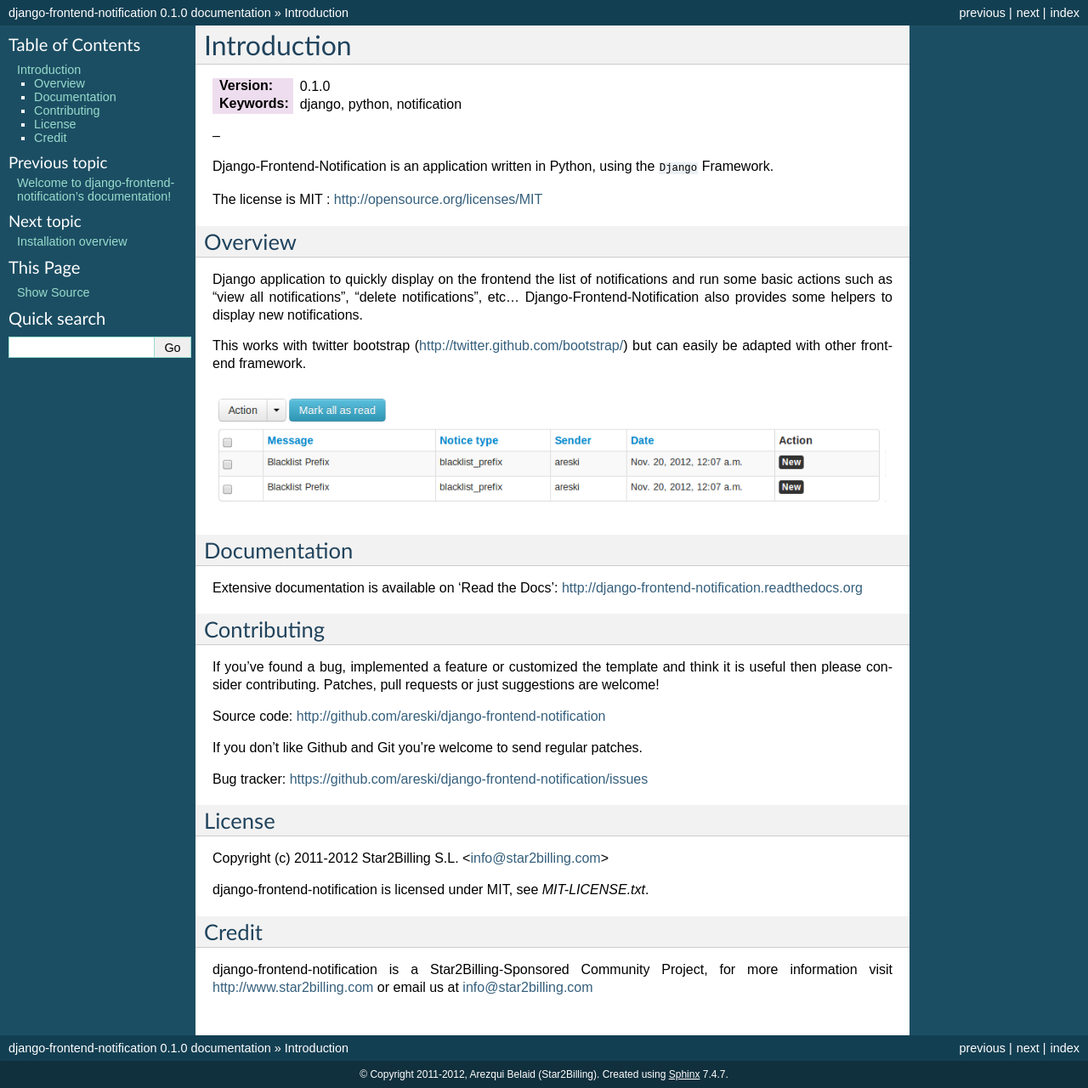
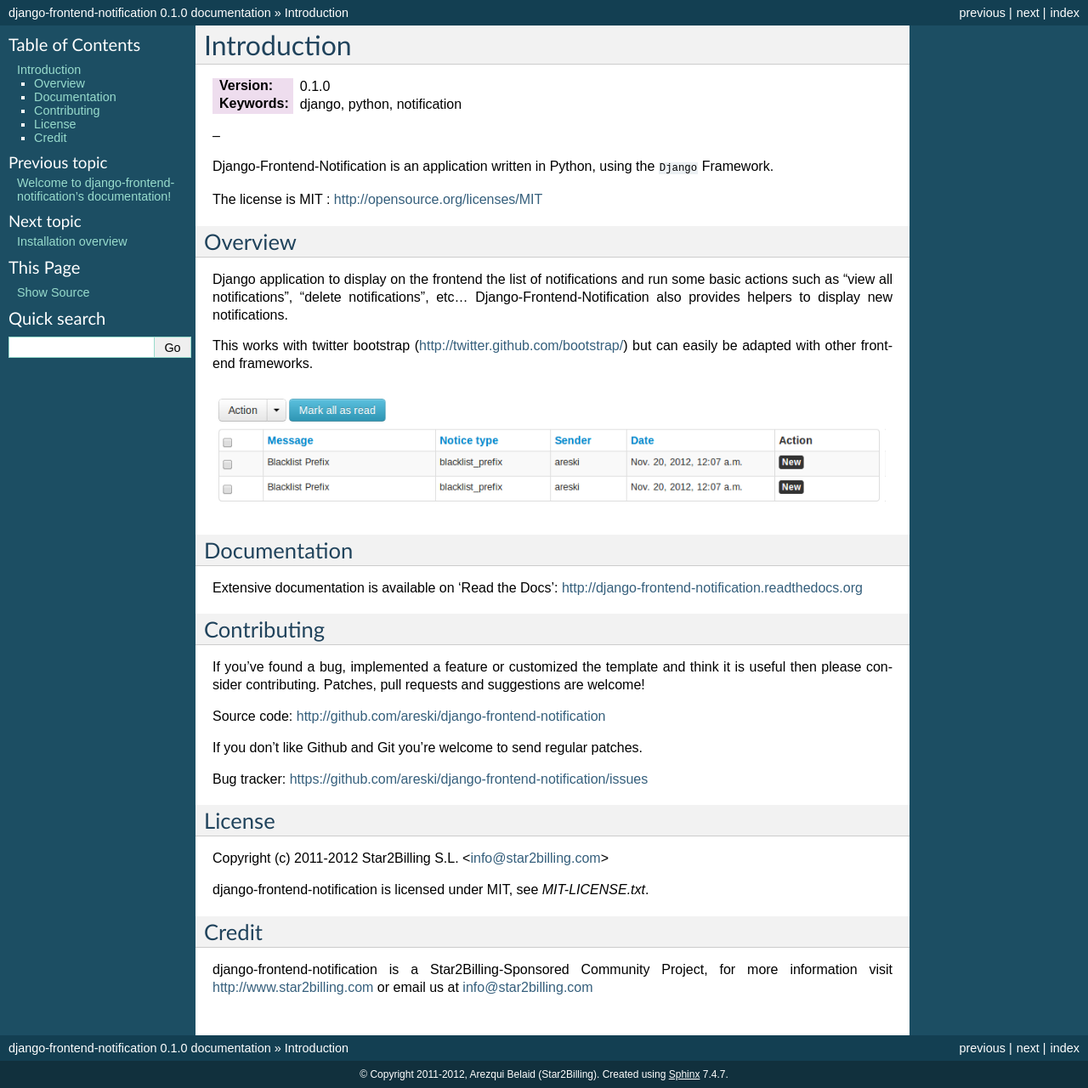
Before and after one commit to areski/django-frontend-notification, a Sphinx documentation site: the page built from docs/source/introduction.rst, in a window 1280 px wide. Shown: the whole page at 85% size. Built offline with Sphinx 7.4.7, drawn with Linux system fonts in a browser that asks for light colours.

Commit message:
update documentation / spelling correction

```diff
--- a/docs/source/includes/introduction.txt
+++ b/docs/source/includes/introduction.txt
@@ -15,9 +15,9 @@ The license is MIT : http://opensource.org/licenses/MIT
 Overview
 ========
 
-Django application to quickly display on the frontend the list of notifications and run some basic actions such as "view all notifications", "delete notifications", etc... Django-Frontend-Notification also provides some helpers to display new notifications.
+Django application to display on the frontend the list of notifications and run some basic actions such as "view all notifications", "delete notifications", etc... Django-Frontend-Notification also provides helpers to display new notifications.
 
-This works with twitter bootstrap (http://twitter.github.com/bootstrap/) but can easily be adapted with other front-end framework.
+This works with twitter bootstrap (http://twitter.github.com/bootstrap/) but can easily be adapted with other front-end frameworks.
 
 .. image:: ./_static/django-frontend-notification.png
     :width: 792
@@ -38,8 +38,8 @@ Contributing
 ============
 
 If you've found a bug, implemented a feature or customized the template and
-think it is useful then please consider contributing. Patches, pull requests or
-just suggestions are welcome!
+think it is useful then please consider contributing. Patches, pull requests
+and suggestions are welcome!
 
 Source code: http://github.com/areski/django-frontend-notification
 
```
